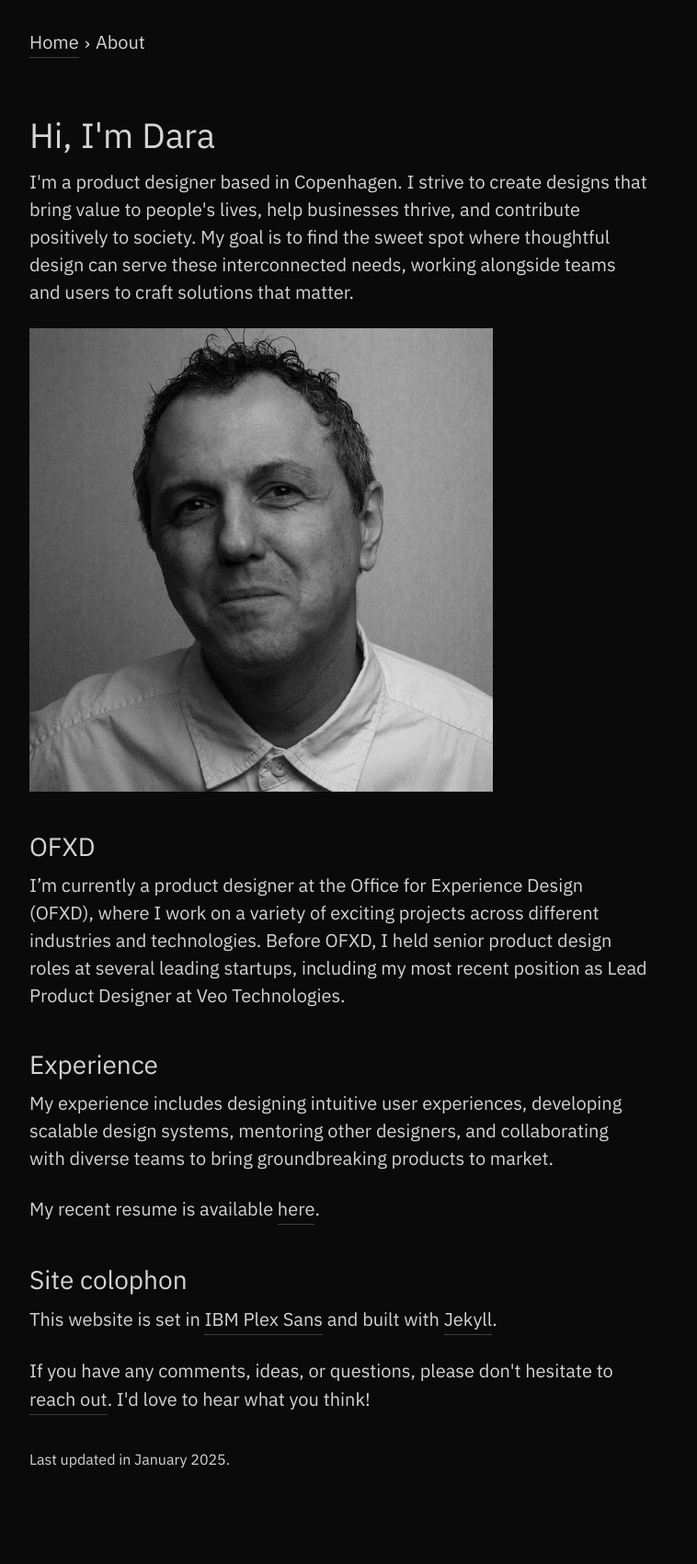
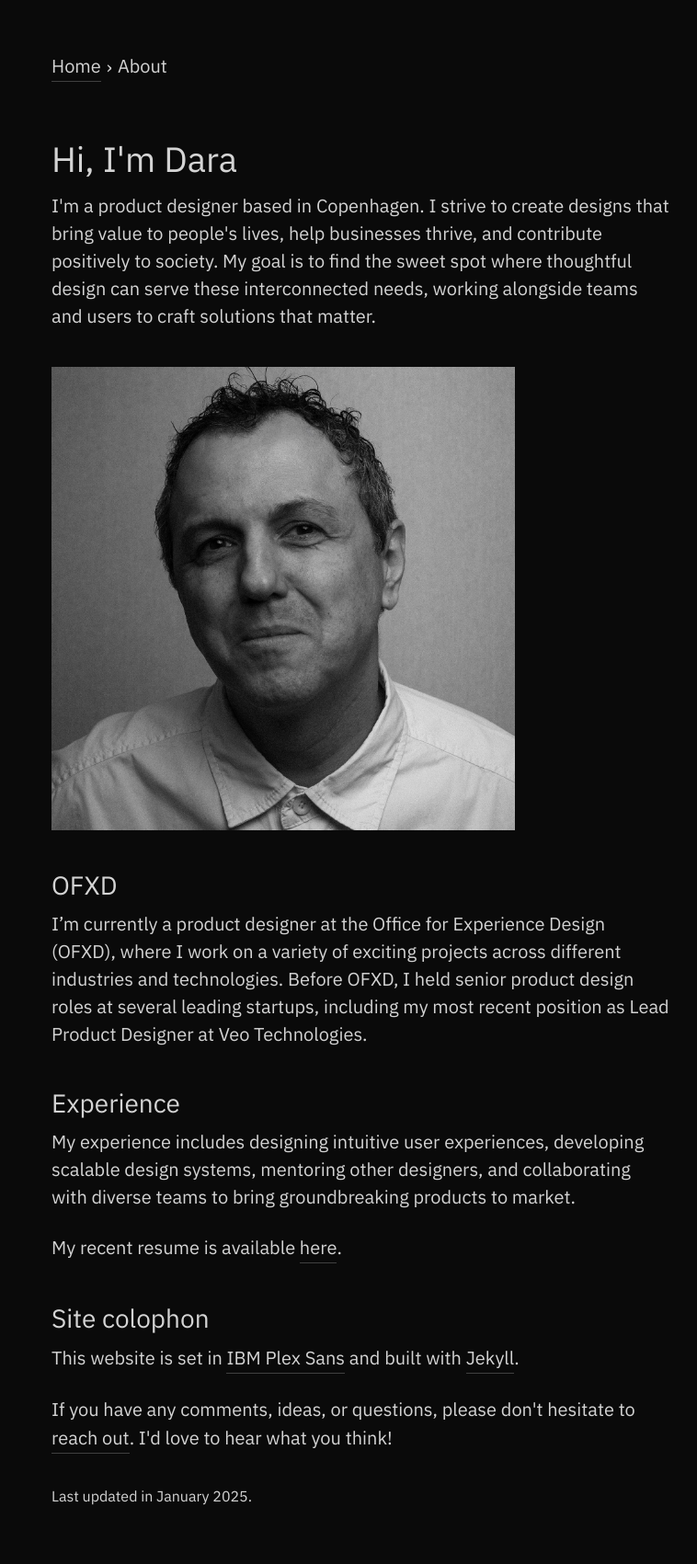
Before and after one commit to dara/darakilicoglu.com, a Jekyll site: the page built from about.html, in a window 1280 px wide. Shown: the whole page at 92% size, without its empty margins (8-766 px from the left). Built offline with Jekyll 4.4.1, drawn with Linux system fonts in a browser that asks for light colours; before the commit the page ends 1639 px from its top, so only the background shows below that.

Commit message:
Improve layout

```diff
--- a/_layouts/default.html
+++ b/_layouts/default.html
@@ -2,6 +2,6 @@
 layout: base
 ---
 
-<main class="p-5 pt-3.5 md:p-10 md:pt-[30px]">
+<main class="p-8 md:p-16 md:pt-[56px]">
     {{ content }}
 </main>
--- a/about.html
+++ b/about.html
@@ -11,8 +11,9 @@ title: About
         <p>
             I'm a product designer based in Copenhagen. I strive to create designs that bring value to people's lives, help businesses thrive, and contribute positively to society. My goal is to find the sweet spot where thoughtful design can serve these interconnected needs, working alongside teams and users to craft solutions that matter.
         </p>
-        <img src="{{ '/assets/images/dara.jpg' | relative_url }}" alt="Dara Kilicoglu" class="md:w-3/4 aspect-square object-cover object-center">
     </div>
+
+    <img src="{{ '/assets/images/dara.jpg' | relative_url }}" alt="Dara Kilicoglu" class="md:w-3/4 aspect-square object-cover object-center">
 
     <div>
         <h2 class="title-3 pb-2">OFXD</h2>
--- a/assets/css/main.css
+++ b/assets/css/main.css
@@ -554,6 +554,10 @@ video {
   display: none;
 }
 
+* {
+  line-height: 1.5;
+}
+
 a {
   --tw-text-opacity: 1;
   color: rgb(212 212 212 / var(--tw-text-opacity, 1));
@@ -622,40 +626,10 @@ p:last-child {
   -webkit-box-decoration-break: clone;
 }
 
-.nav-link {
-  display: inline-block;
-  border-bottom-width: 1.5px;
-  --tw-border-opacity: 1;
-  border-color: rgb(64 64 64 / var(--tw-border-opacity, 1));
-  line-height: 1.6;
-}
-
-.nav-link:hover {
-  --tw-border-opacity: 1;
-  border-color: rgb(115 115 115 / var(--tw-border-opacity, 1));
-}
-
-.nav-link {
-  box-decoration-break: clone;
-  -webkit-box-decoration-break: clone;
-  font-size: 1.875rem;
-  line-height: 1.6;
-}
-
-@media (min-width: 768px) {
-  .nav-link {
-    font-size: 17px;
-  }
-
-  @media (min-width: 768px) {
-    .nav-link {
-      font-size: 20px;
-    }
-  }
-}
-
 .title-mono {
   font-family: ui-monospace, SFMono-Regular, Menlo, Monaco, Consolas, "Liberation Mono", "Courier New", monospace;
+  font-size: 0.875rem;
+  line-height: 1.25rem;
   text-transform: uppercase;
   font-size: 14px;
 }
@@ -763,6 +737,8 @@ p:last-child {
 
 .project-caption {
   margin-top: 0.75rem;
+  font-size: 0.875rem;
+  line-height: 1.25rem;
   font-size: 14px;
 }
 
@@ -977,6 +953,10 @@ p:last-child {
   justify-content: space-between;
 }
 
+.gap-1 {
+  gap: 0.25rem;
+}
+
 .gap-2 {
   gap: 0.5rem;
 }
@@ -1064,8 +1044,8 @@ p:last-child {
   padding: 1rem;
 }
 
-.p-5 {
-  padding: 1.25rem;
+.p-8 {
+  padding: 2rem;
 }
 
 .px-1 {
@@ -1078,9 +1058,9 @@ p:last-child {
   padding-right: 0.375rem;
 }
 
-.px-5 {
-  padding-left: 1.25rem;
-  padding-right: 1.25rem;
+.px-8 {
+  padding-left: 2rem;
+  padding-right: 2rem;
 }
 
 .pb-10 {
@@ -1097,10 +1077,6 @@ p:last-child {
 
 .pt-3 {
   padding-top: 0.75rem;
-}
-
-.pt-3\.5 {
-  padding-top: 0.875rem;
 }
 
 .pt-5 {
@@ -1120,11 +1096,13 @@ p:last-child {
 }
 
 .text-base {
-  font-size: 20px;
+  font-size: 1rem;
+  line-height: 1.5rem;
 }
 
 .text-sm {
-  font-size: 17px;
+  font-size: 0.875rem;
+  line-height: 1.25rem;
 }
 
 .uppercase {
@@ -1276,6 +1254,10 @@ p:last-child {
     padding: 2.5rem;
   }
 
+  .md\:p-16 {
+    padding: 4rem;
+  }
+
   .md\:px-0 {
     padding-left: 0px;
     padding-right: 0px;
@@ -1289,7 +1271,7 @@ p:last-child {
     padding-top: 0px;
   }
 
-  .md\:pt-\[30px\] {
-    padding-top: 30px;
+  .md\:pt-\[56px\] {
+    padding-top: 56px;
   }
 }
--- a/tailwind.config.js
+++ b/tailwind.config.js
@@ -11,10 +11,6 @@ module.exports = {
       fontFamily: {
         'ibm': ['"IBM Plex Sans"', 'sans-serif'],
       },
-      fontSize: {
-        base: '20px',
-        sm: '17px',
-      },
       transitionDuration: {
         'default': '300ms'
       }
```
Also changed, not shown: _includes/header.html (+4 -4 lines), assets/css/main.tailwind.css (+3 -4 lines).
